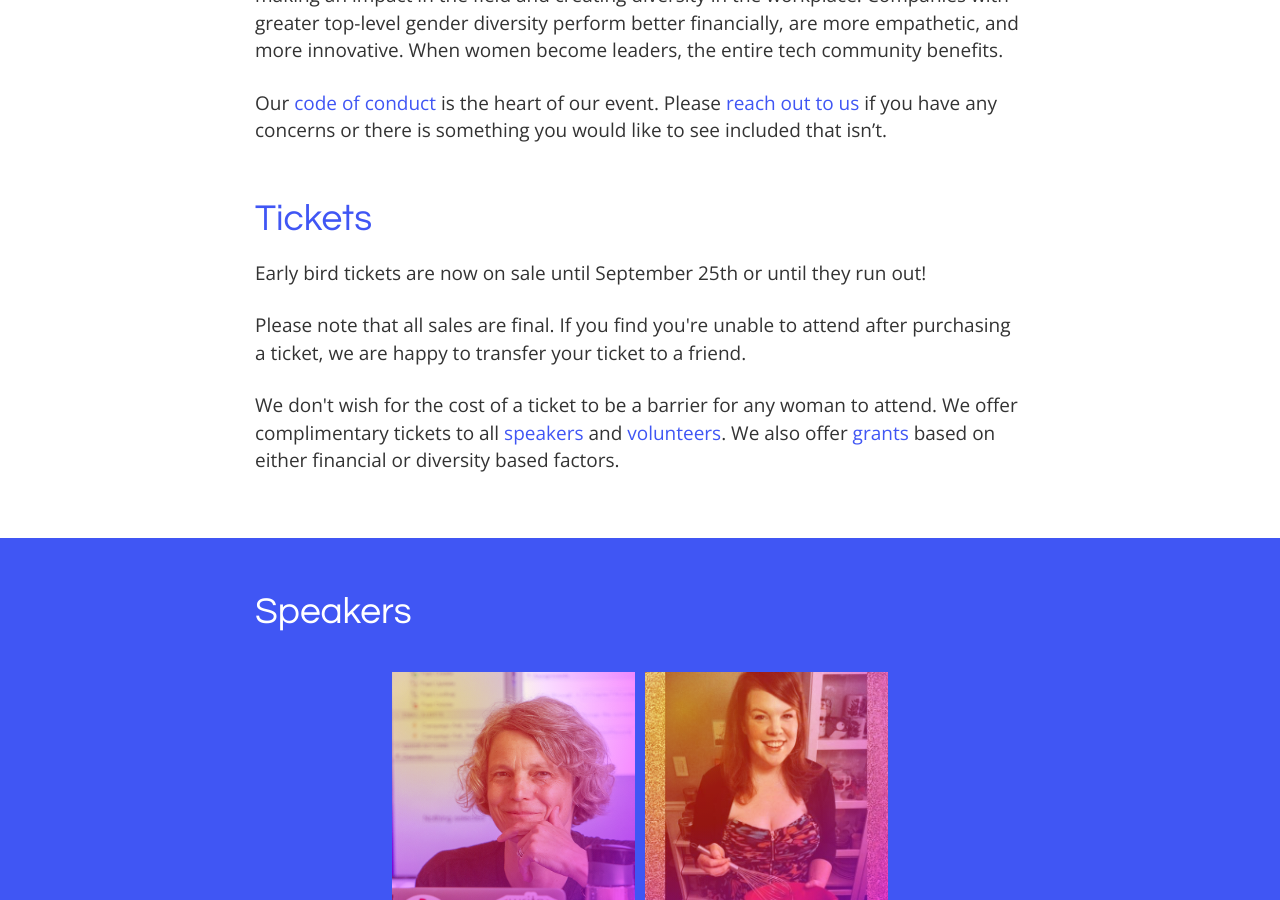
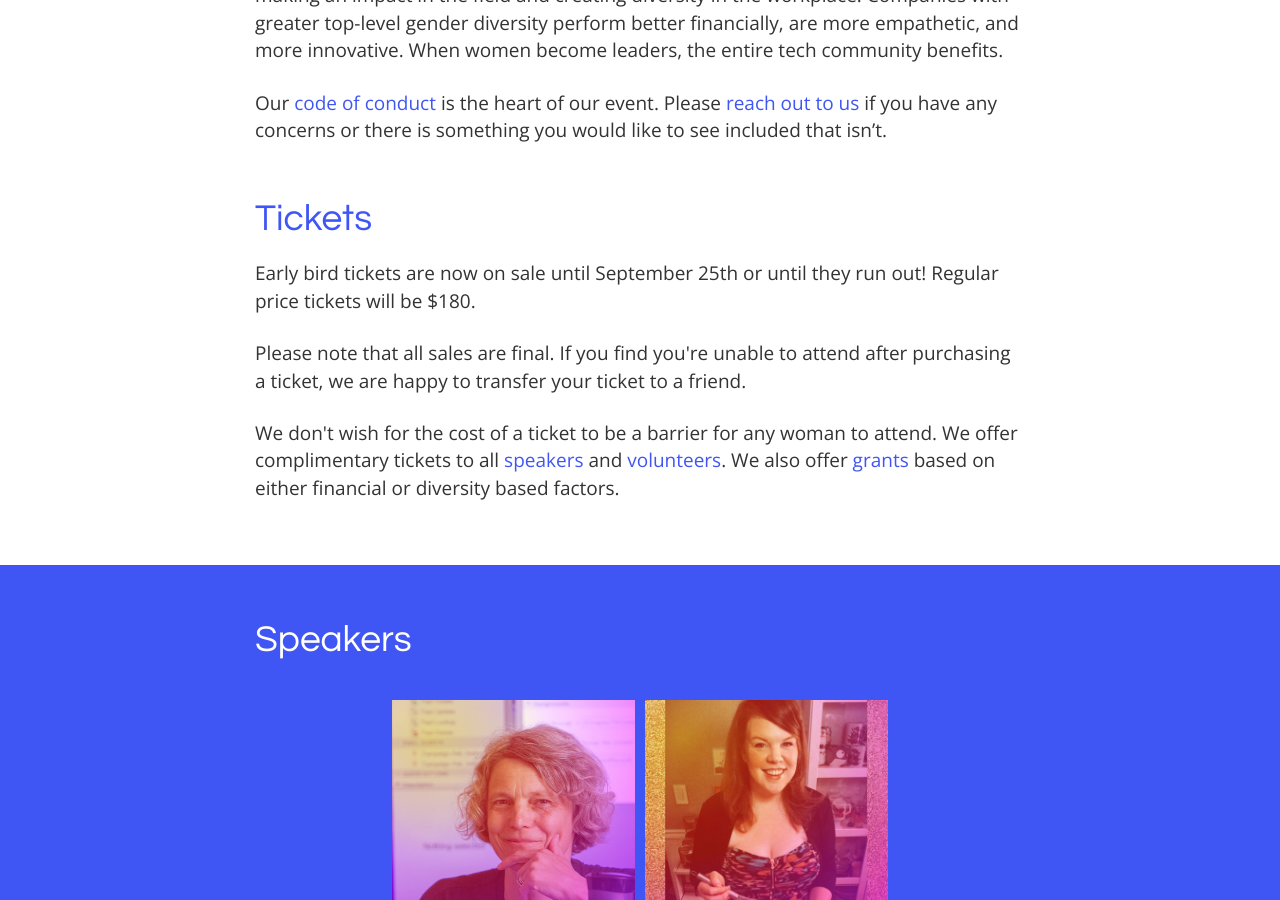
Before and after one commit to elaconf/elaconf.github.io, a Jekyll site: the page built from index.html, in a window 1280 px wide and 900 px high, scrolled down 1163 px. Built offline with Jekyll 4.4.1, drawn with Linux system fonts in a browser that asks for light colours; a script that is not in the unit is left out.

Commit message:
add regular price ticket cost

```diff
--- a/_includes/tickets.html
+++ b/_includes/tickets.html
@@ -1,4 +1,4 @@
-<p>Early bird tickets are now on sale until September 25th or until they run out!</p>
+<p>Early bird tickets are now on sale until September 25th or until they run out! Regular price tickets will be $180.</p>
 <script async src="//widgets.nvite.com/1.5/tickets.js" data-resource="ea6a" style="margin-bottom: 2em;"></script>
 <p>Please note that all sales are final. If you find you're unable to attend after purchasing a ticket, we are happy to transfer your ticket to a friend.</p>
 <p>We don't wish for the cost of a ticket to be a barrier for any woman to attend. We offer complimentary tickets to all <a href="/proposals">speakers</a> and <a href="/volunteer">volunteers</a>. We also offer <a href="/grant">grants</a> based on either financial or diversity based factors.</p>
```
